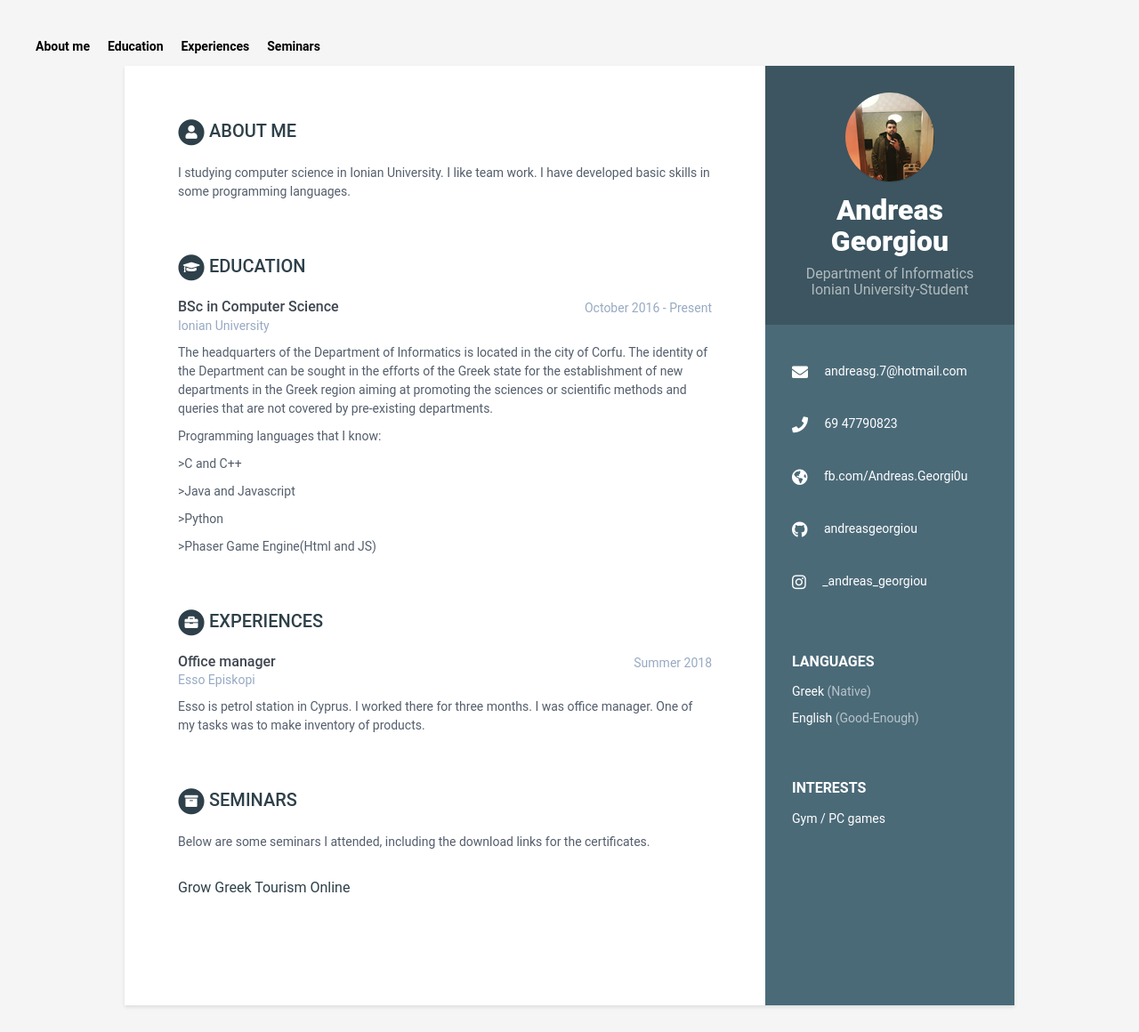
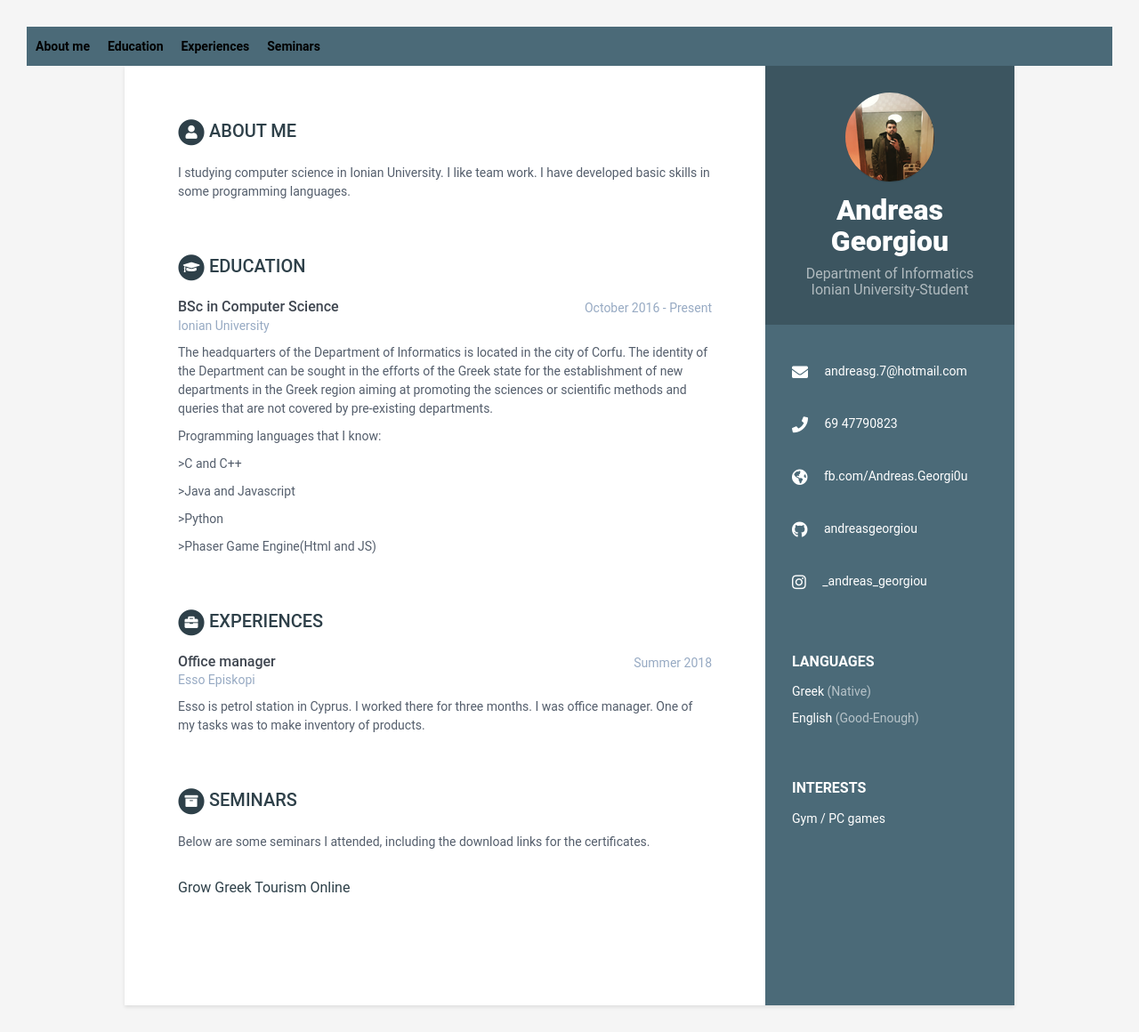
Before and after one commit to andreasgeorgiou/online-resume, a Jekyll site: the page built from index.html, in a window 1280 px wide. Shown: the whole page at 89% size. Built offline with Jekyll 4.4.1, drawn with Linux system fonts in a browser that asks for light colours.

Commit message:
update navbar

```diff
--- a/_includes/navibar.html
+++ b/_includes/navibar.html
@@ -9,7 +9,7 @@ ul {
   margin: 0;
   padding: 0;
   overflow: hidden;
-  background-color: none;
+  background-color: #4B6A78;
 }
 
 li {
@@ -33,7 +33,7 @@ li a:hover:not(.active) {
   background-color: #999;
 }
 
-#body {margin:0;height:0;}
+#body {margin:fixed;height:fixed;}
 
 </style>
 </head>
```
